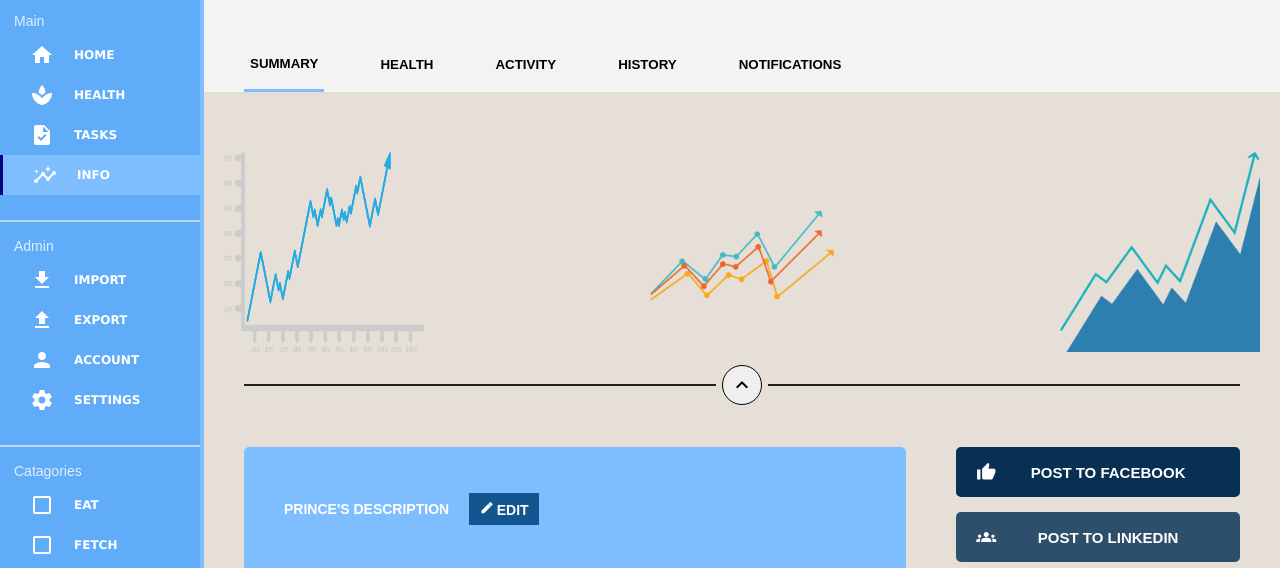
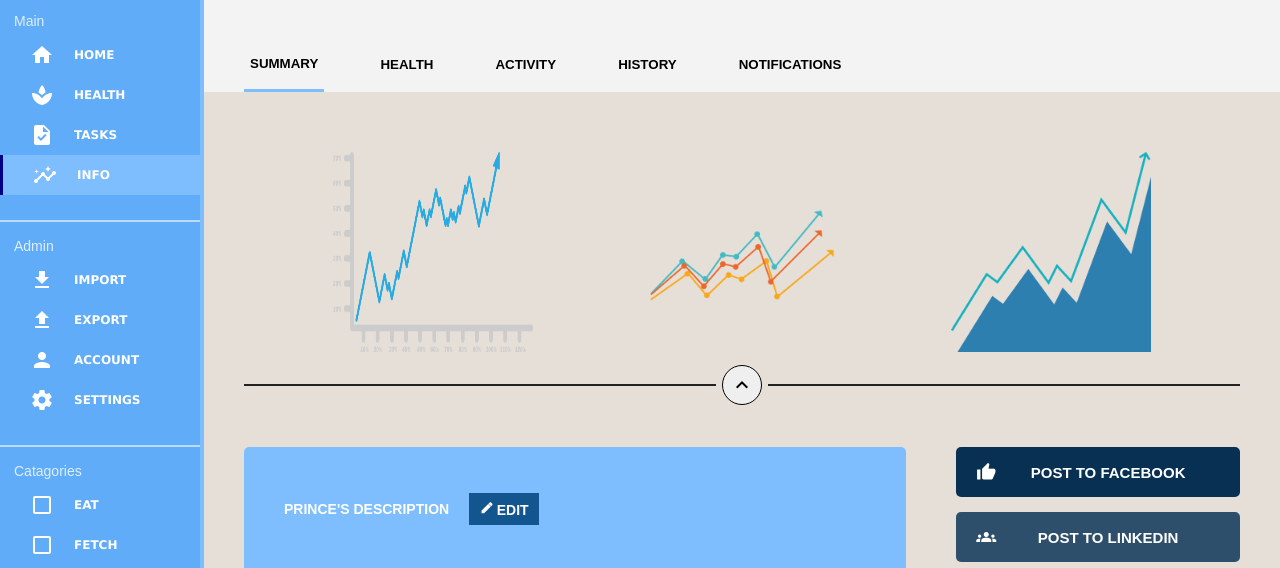
Before and after one commit to mattsaqueli/static-comp, a plain HTML site: page index.html in a window 1280 px wide. Shown: the part 187-755 px from the top of the page. Drawn offline with Linux system fonts and the light colour scheme.

Commit message:
Adjusts the mock graphs spacing

```diff
--- a/styles.css
+++ b/styles.css
@@ -210,7 +210,7 @@ main button:hover {
 
 .stats {
   display: flex;
-  justify-content: space-between;
+  justify-content: space-evenly;
   padding: 20px;
   padding-top: 60px;
   background-color: rgb(230,223,216);
@@ -218,6 +218,7 @@ main button:hover {
 
 .stats img {
   display: flex;
+  flex-direction: row;
   align-items: center;
   width: 200px;
   height: 200px;
```
